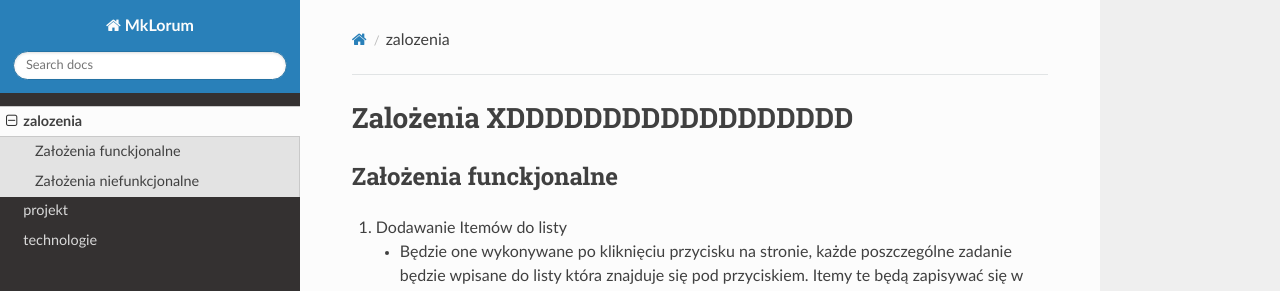
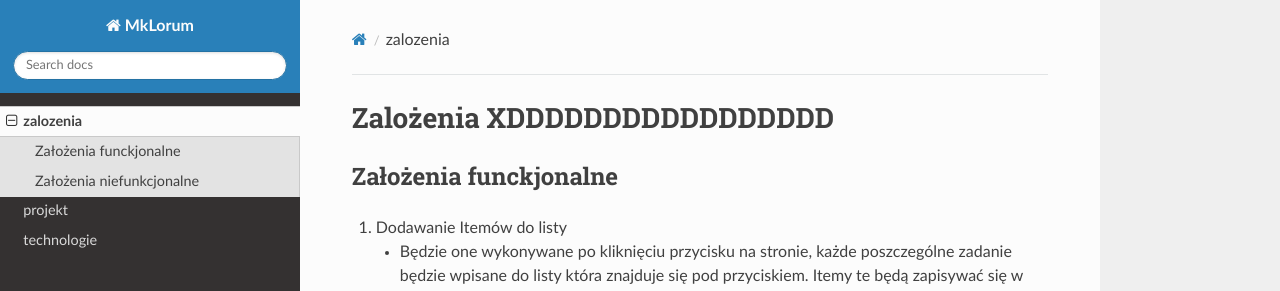
Before and after one commit to praktyka-et/ToDoApp, an MkDocs documentation site: the page built from docs/index.md, in a window 1280 px wide and 900 px high. Shown: the top 291 px of the window. Built offline with MkDocs 1.6.1, drawn with Linux system fonts in a browser that asks for light colours; nearby versions of some CDN libraries.

Commit message:
Update index.md

```diff
--- a/docs/index.md
+++ b/docs/index.md
@@ -1,4 +1,4 @@
-# Zalożenia XDDDDDDDDDDDDDDDDDD
+# Zalożenia XDDDDDDDDDDDDDDDDD
 
 
 
```
